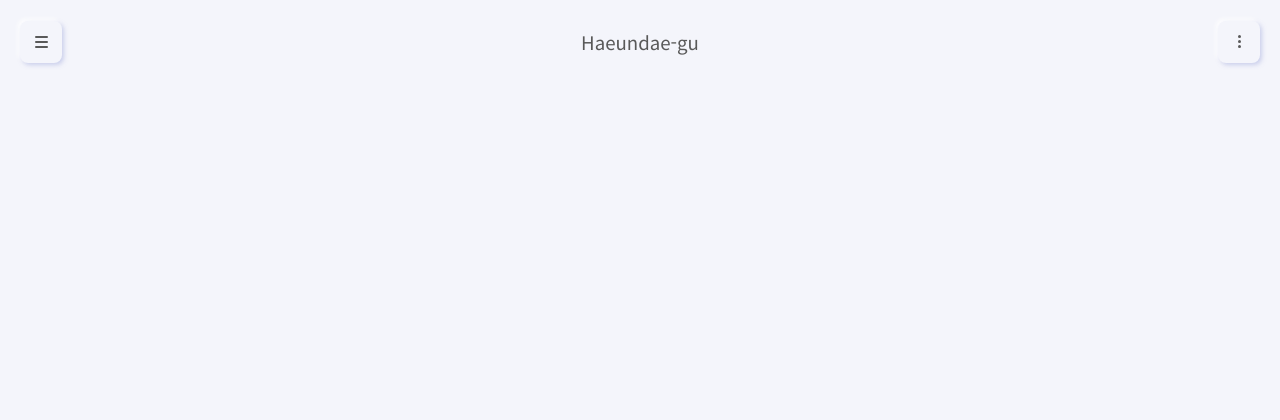
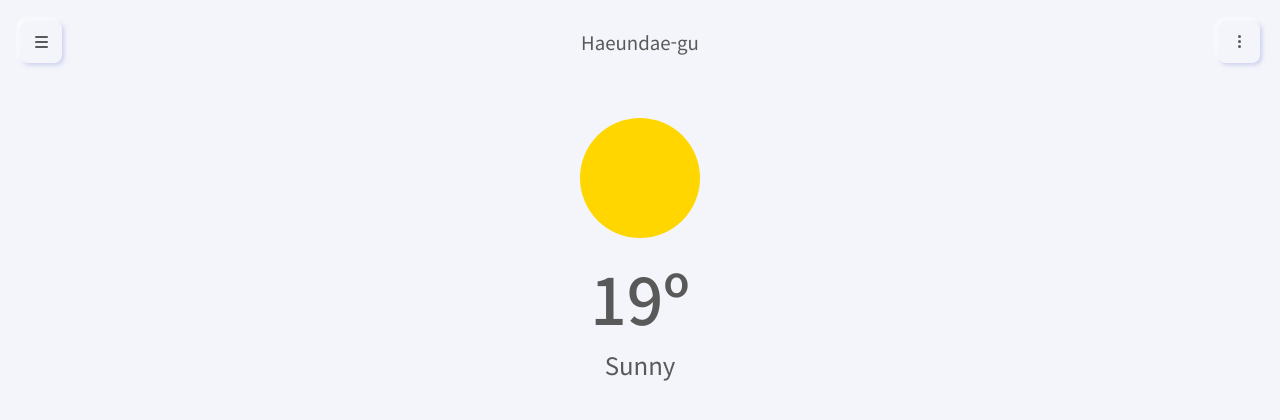
Before and after one commit to delta-kor/weather-ui, a plain HTML site: page index.html in a window 1280 px wide. Drawn offline with Linux system fonts and the light colour scheme.

Commit message:
Added weather

```diff
--- a/assets/style/index.css
+++ b/assets/style/index.css
@@ -24,9 +24,12 @@ body {
 }
 
 .nav {
+    position: fixed;
+    top: 0;
+    left: 0;
     display: flex;
-    margin: 0;
     padding: 20px;
+    width: 100%;
     height: 83px;
     flex-wrap: nowrap;
     align-items: center;
@@ -68,3 +71,22 @@ body {
     border-radius: 2px;
     margin: 0 0 2px 0;
 }
+
+.content {
+    margin: 83px 0 0 0;
+    padding: 31px 20px;
+    text-align: center;
+}
+
+.content > .landing > .temperature {
+    margin: 8px 0 0 0;
+    font-size: 64px;
+    font-weight: 500;
+    color: var(--black);
+}
+
+.content > .landing > .weather {
+    margin: 4px 0 0 0;
+    font-size: 24px;
+    color: var(--black);
+}
--- a/index.html
+++ b/index.html
@@ -22,5 +22,12 @@
         <span></span>
     </div>
 </section>
+<section class="content">
+    <section class="landing">
+        <img class="weather" src="assets/icon/sunny.svg">
+        <h1 class="temperature">19º</h1>
+        <p class="weather">Sunny</p>
+    </section>
+</section>
 </body>
 </html>
```
Also changed, not shown: assets/icon/sunny.svg (added).
